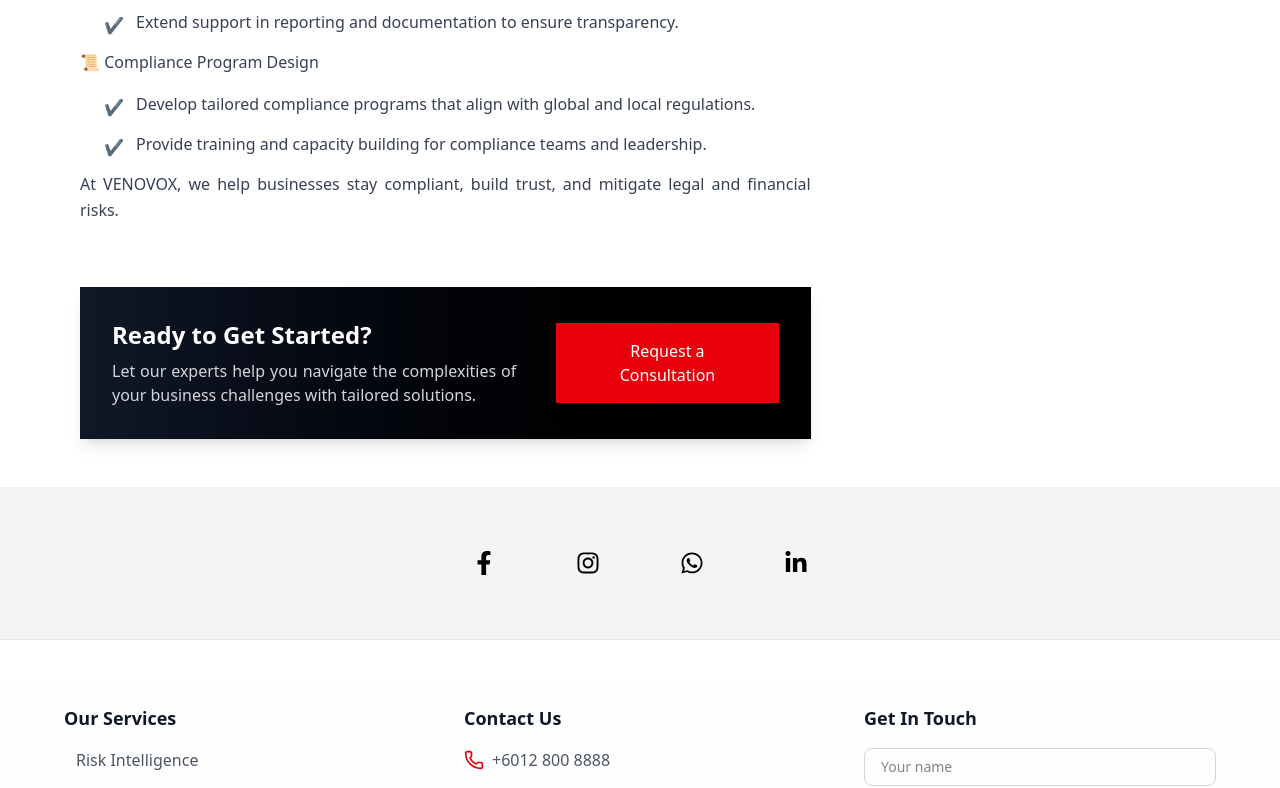
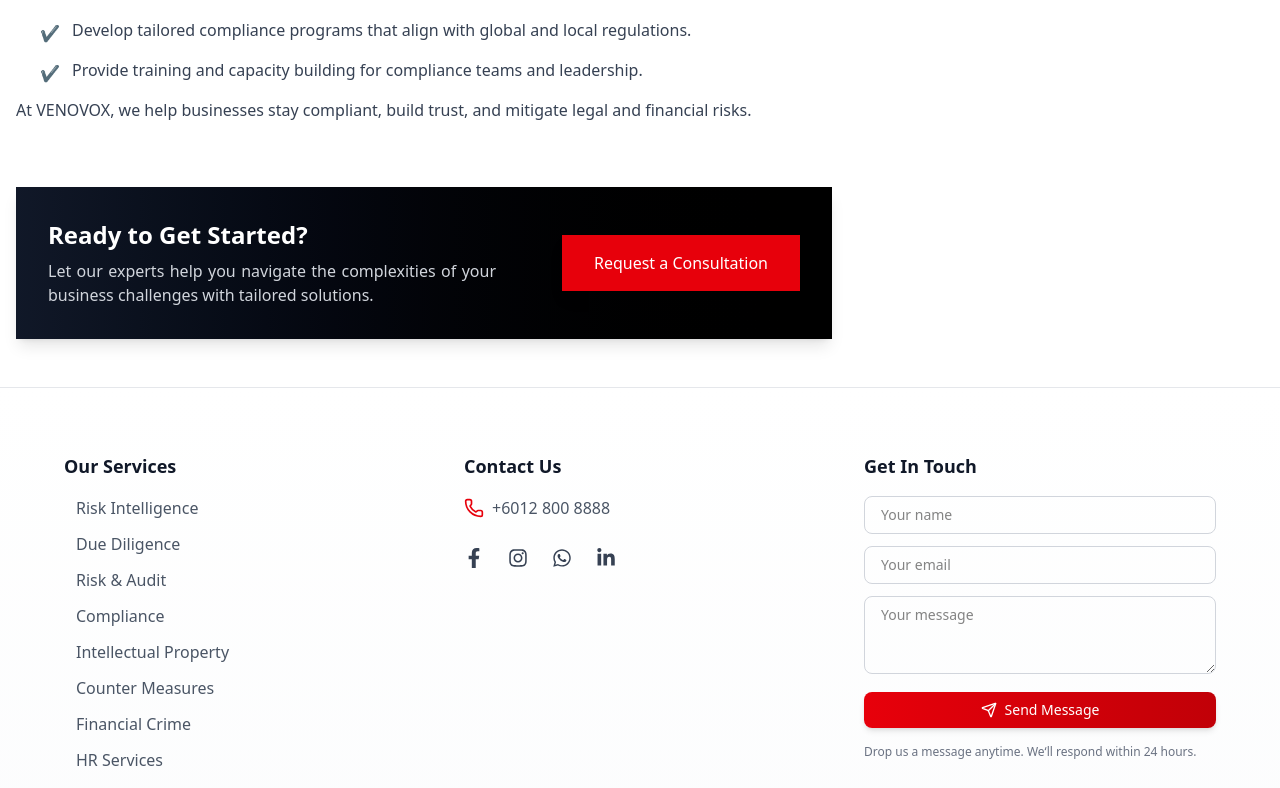
Before and after one commit to priyaclove/venovoox, a Next.js app: page /my-en/background-screening/our-services/compliance in a window 1280 px wide. Shown: the part 2006-2794 px from the top of the page. Built offline with nearby package versions, Linux system fonts and the light colour scheme.

Commit message:
refactor: improve layout and styling in ServicePageClient, OurServicesPage, Footer, and Navbar components

```diff
--- a/src/app/my-en/background-screening/our-services/[slug]/ServicePageClient.tsx
+++ b/src/app/my-en/background-screening/our-services/[slug]/ServicePageClient.tsx
@@ -291,7 +291,7 @@ export default function ServicePageClient({ slug }: ServicePageClientProps) {
 
       {/* Breadcrumb navigation */}
       <div className="bg-gray-50 py-4 px-4 border-b border-gray-200">
-        <div className="container mx-auto max-w-6xl">
+        <div className="container mx-auto ">
           <div className="flex items-center text-sm text-gray-600">
             <Link
               href="/my-en/background-screening"
@@ -312,7 +312,7 @@ export default function ServicePageClient({ slug }: ServicePageClientProps) {
         </div>
       </div>
 
-      <div className="container mx-auto px-4 py-12 max-w-6xl">
+      <div className="container mx-auto px-4 py-12">
         <div className="grid grid-cols-1 lg:grid-cols-3 gap-12">
           {/* Main content column */}
           <motion.div
@@ -368,7 +368,7 @@ export default function ServicePageClient({ slug }: ServicePageClientProps) {
             animate={{ opacity: 1, x: 0 }}
             transition={{ delay: 0.4, duration: 0.8 }}
           >
-            <div className="sticky top-8 space-y-8">
+            <div className="sticky top-[170px] space-y-8">
               {/* Service quick info */}
               <div className="bg-gray-50 border border-gray-200 shadow-sm">
                 <div className="bg-red-600 text-white p-4">
--- a/src/app/my-en/background-screening/our-services/page.tsx
+++ b/src/app/my-en/background-screening/our-services/page.tsx
@@ -92,7 +92,7 @@ export default function OurServicesPage() {
           <div className="absolute inset-0 bg-black bg-opacity-70"></div>
         </div>
 
-        <div className="container mx-auto px-4 py-24 relative z-10">
+        <div className="container mx-auto px-4 py-24 mt-20 relative z-10">
           <motion.div
             ref={headerRef}
             className="max-w-3xl mx-auto text-center"
@@ -151,11 +151,10 @@ export default function OurServicesPage() {
                 <button
                   key={category}
                   onClick={() => setActiveCategory(category)}
-                  className={`px-4 py-2 text-sm font-medium transition-colors ${
-                    activeCategory === category
-                      ? "bg-red-600 text-white"
-                      : "bg-gray-200 text-gray-800 hover:bg-gray-300"
-                  }`}
+                  className={`px-4 py-2 text-sm font-medium transition-colors ${activeCategory === category
+                    ? "bg-red-600 text-white"
+                    : "bg-gray-200 text-gray-800 hover:bg-gray-300"
+                    }`}
                 >
                   {category.charAt(0).toUpperCase() + category.slice(1)}
                 </button>
--- a/src/components/common/footer.tsx
+++ b/src/components/common/footer.tsx
@@ -18,52 +18,11 @@ const Footer = () => {
 
   return (
     <>
-      <section className="bg-gray-100 text-white py-16 px-4">
-        <div className="container mx-auto">
-          {/* Social Icons */}
-          <motion.div
-            initial={{ opacity: 0, y: 20 }}
-            whileInView={{ opacity: 1, y: 0 }}
-            transition={{ duration: 0.5 }}
-            className="flex justify-center gap-20"
-          >
-            {[
-              {
-                icon: <FaFacebookF />,
-                url: "https://www.facebook.com/venovox",
-              },
-              {
-                icon: <FaInstagram />,
-                url: "https://www.instagram.com/venovox/",
-              },
-              {
-                icon: <FaWhatsapp />,
-                url: "https://api.whatsapp.com/send/?phone=%2B60128008888&text&type=phone_number&app_absent=0",
-              },
-              {
-                icon: <FaLinkedinIn />,
-                url: "https://www.linkedin.com/company/venovox/",
-              },
-            ].map((social, index) => (
-              <motion.a
-                key={index}
-                href={social.url}
-                target="_blank"
-                rel="noopener noreferrer"
-                className="text-black hover:text-red-600 text-2xl transition-all duration-300 hover:scale-110"
-                whileHover={{ scale: 1.1 }}
-                whileTap={{ scale: 0.95 }}
-              >
-                {social.icon}
-              </motion.a>
-            ))}
-          </motion.div>
-        </div>
-      </section>
+
 
       <footer className="bg-gradient-to-b from-white to-gray-50 border-t border-gray-200 px-6 py-12 md:py-16">
         <div className="max-w-6xl mx-auto">
-          {/* <div className="grid md:grid-cols-2 lg:grid-cols-4 gap-8 md:gap-12"> */}
+
 
           <div className="grid md:grid-cols-2 lg:grid-cols-3 gap-8 md:gap-12">
 
@@ -143,9 +102,8 @@ const Footer = () => {
               transition={{ duration: 0.5, delay: 0.2 }}
               className="space-y-4"
             >
-              <h3 className="text-lg font-semibold text-gray-900">
-                Contact Us
-              </h3>
+              <h3 className="text-lg font-semibold text-gray-900">Contact Us</h3>
+
               <div className="space-y-3">
                 <motion.a
                   href="tel:0128008888"
@@ -160,10 +118,48 @@ const Footer = () => {
                     </p>
                   </div>
                 </motion.a>
+              </div>
 
+              {/* Social Icons Below Phone */}
+              <motion.div
+                initial={{ opacity: 0, y: 10 }}
+                whileInView={{ opacity: 1, y: 0 }}
+                transition={{ duration: 0.4, delay: 0.3 }}
+                className="flex gap-6 pt-3"
+              >
+                {[
+                  {
+                    icon: <FaFacebookF />,
+                    url: "https://www.facebook.com/venovox",
+                  },
+                  {
+                    icon: <FaInstagram />,
+                    url: "https://www.instagram.com/venovox/",
+                  },
+                  {
+                    icon: <FaWhatsapp />,
+                    url: "https://api.whatsapp.com/send/?phone=%2B60128008888&text&type=phone_number&app_absent=0",
+                  },
+                  {
+                    icon: <FaLinkedinIn />,
+                    url: "https://www.linkedin.com/company/venovox/",
+                  },
+                ].map((social, index) => (
+                  <motion.a
+                    key={index}
+                    href={social.url}
+                    target="_blank"
+                    rel="noopener noreferrer"
+                    className="text-gray-700 hover:text-red-600 text-xl transition-all duration-300 hover:scale-110"
+                    whileHover={{ scale: 1.1 }}
+                    whileTap={{ scale: 0.95 }}
+                  >
+                    {social.icon}
+                  </motion.a>
+                ))}
+              </motion.div>
+            </motion.div>
 
-              </div>
-            </motion.div>
 
             {/* Contact Form */}
             <motion.div
--- a/src/components/common/header.tsx
+++ b/src/components/common/header.tsx
@@ -48,8 +48,15 @@ export default function Navbar() {
   const [activeSubMenu, setActiveSubMenu] = useState<string | null>(null);
   const [hoverTimeout, setHoverTimeout] = useState<NodeJS.Timeout | null>(null);
 
-  const isActive = (path: string) =>
-    pathname === path || (path !== "/" && pathname.startsWith(path));
+  const isActive = (path: string) => {
+    if (path === "/my-en/background-screening") {
+      // Home active only if exact match
+      return pathname === path;
+    } else {
+      // For others, active if pathname starts with path
+      return pathname === path || pathname.startsWith(path + "/");
+    }
+  };
 
   useEffect(() => {
     const handleResize = () => {
@@ -151,7 +158,7 @@ export default function Navbar() {
                 alt="End Logo"
                 width={64}
                 height={64}
-                className="object-contain w-full h-full"
+                className="object-contain w-full h-full drop-shadow-xl/25"
                 priority
               />
             </div>
@@ -161,7 +168,7 @@ export default function Navbar() {
           <div className="flex lg:hidden">
             <button
               onClick={() => setIsMenuOpen(!isMenuOpen)}
-              className="p-3 rounded-md text-gray-700 hover:text-red-600"
+              className="p-3 rounded-md text-gray-700 hover:text-red-600 opacity-75 transition"
               aria-label="Toggle menu"
             >
               {isMenuOpen ? <X size={28} /> : <Menu size={28} />}
@@ -172,7 +179,7 @@ export default function Navbar() {
 
       {/* Mobile Menu */}
       {isMenuOpen && (
-        <div className="lg:hidden fixed inset-x-0 top-[100px] bg-white z-[100] shadow-xl max-h-[calc(100vh-100px)] overflow-y-auto">
+        <div className="lg:hidden fixed inset-x-0 top-[100px] bg-white z-[100] shadow-xl max-h-[calc(100vh-100px)] overflow-y-auto mt-[69px]">
           <div className="px-6 pt-4 pb-6 space-y-2">
             {navData.menuItems.map((item) => {
               const active = isActive(item.path);
```
